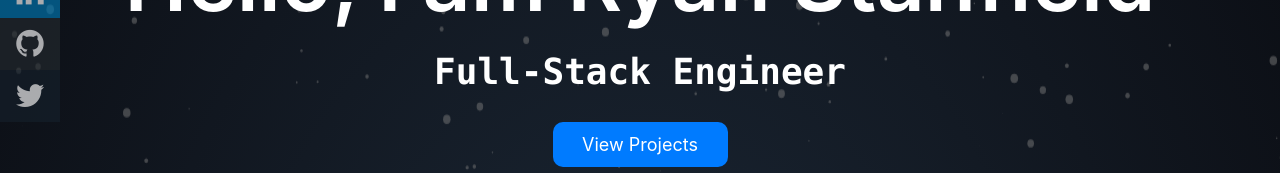
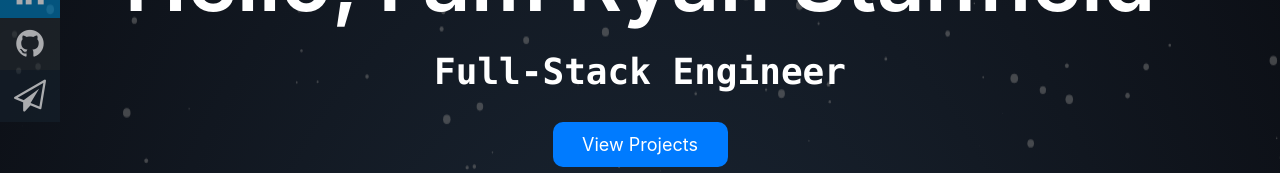
Before and after one commit to RyanCS2341/portfolio, a React (Create React App) app: page / in a window 1280 px wide. Shown: the part 356-529 px from the top of the page. Built offline with nearby package versions, Linux system fonts and the light colour scheme.

Commit message:
updating link

```diff
--- a/src/portfolio_data.js
+++ b/src/portfolio_data.js
@@ -21,8 +21,8 @@ let data = {
         {
             alt_name: 'Twitter',
             icon_url: '',
-            link_url: 'https://twitter.com/Ryans2341',
-            class_name: 'fa fa-twitter',
+            link_url: 'mailto:stanfieldrcs@gmail.com',
+            class_name: 'fa fa-send-o',
             bg_color: '#15202b'
         }
     ],
```
